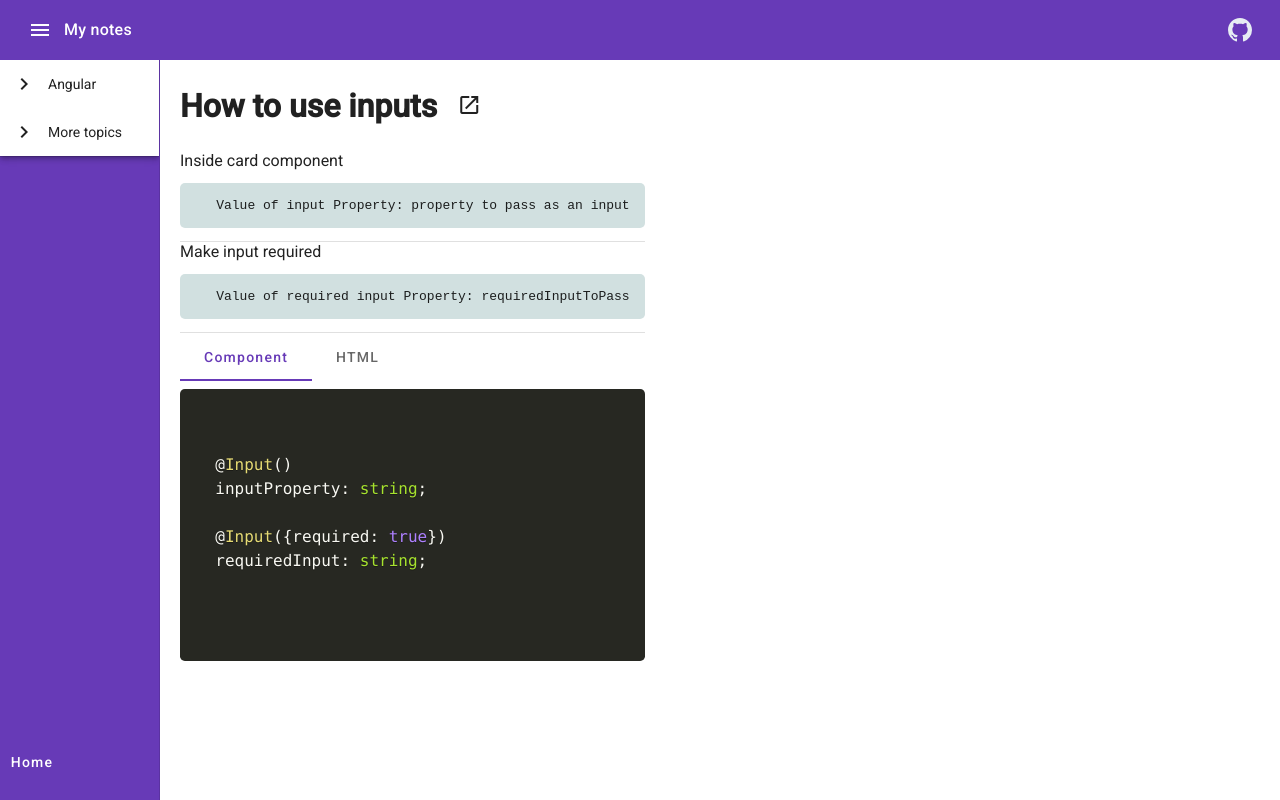
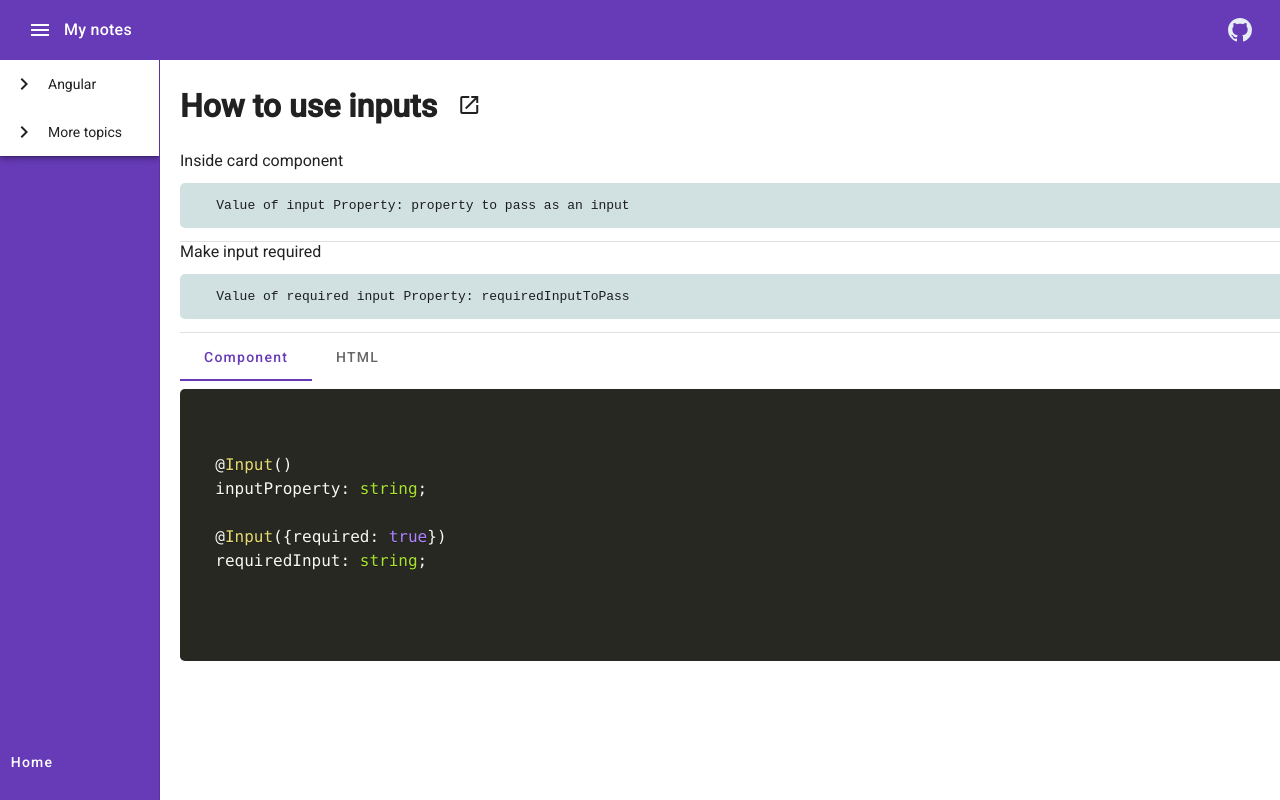
Before and after one commit to tomisko01/my-demo-platform, an Angular app: page /angular/input in a window 1280 px wide. Built offline with nearby package versions, Linux system fonts and the light colour scheme.

Commit message:
scroll for content

```diff
--- a/src/app/app.component.scss
+++ b/src/app/app.component.scss
@@ -22,7 +22,8 @@
 }
 
 .main-content {
-  margin-left : 20px;
+  padding-left: 20px;
+  padding-right: 20px;
 }
 
 .top-menu{
@@ -48,6 +49,7 @@
 
 .topic-tree .nested-node > .mat-tree-node {
   padding-left: 20px;
+  padding-right: 20px;
 }
 
 .topic-tree-invisible {
@@ -69,4 +71,7 @@
 
 .whole-page {
   position: fixed;
+  overflow: auto;
+  height: 80rem;
+  width: 95rem;
 }
--- a/src/app/components/topics/angular/control-flow/cf-for/cf-for.component.ts
+++ b/src/app/components/topics/angular/control-flow/cf-for/cf-for.component.ts
@@ -1,11 +1,12 @@
-import {Component} from '@angular/core';
+import {AfterViewChecked, Component} from '@angular/core';
+import {HighlightService} from "@service/HighlightService";
 
 @Component({
   selector: 'app-cf-for',
   templateUrl: './cf-for.component.html',
   styleUrl: './cf-for.component.css'
 })
-export class CfForComponent {
+export class CfForComponent implements AfterViewChecked {
   githubLink: string = "https://github.com/tomisko01/my-demo-platform/blob/main/src/app/components/topics/angular/control-flow/cf-for.component.ts";
 
   objectList: { id: string, name: string }[] = [{
@@ -19,7 +20,7 @@ export class CfForComponent {
 
   emptyList: any[];
 
-  forCode:string = `
+  forCode: string = `
   @for(item of objectList; track item.id){
   <app-cf-for-child
     [id]="item.id"
@@ -27,10 +28,23 @@ export class CfForComponent {
   </app-cf-for-child>
   }`;
 
-  emptyCode: string =`
+  emptyCode: string = `
 @empty{
 <p>No elements found</p>
-}`
+}`;
+
+  highlighted: boolean = false;
+
+  constructor(private highlightService: HighlightService
+  ) {
+  }
+
+  ngAfterViewChecked(): void {
+    if (!this.highlighted) {
+      this.highlightService.highlightAll();
+      this.highlighted = true;
+    }
+  }
 
   openGithubLink(): void {
     window.open(this.githubLink);
```
